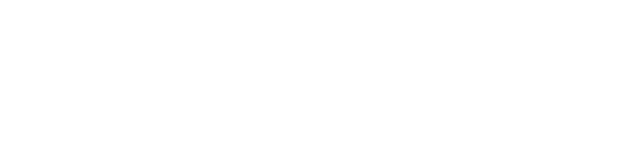
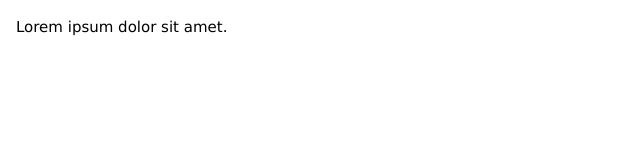
Before and after one commit to sirius-hollowspell/school-projectsnet, a plain HTML site: page index.html in a window 1280 px wide. Shown: the whole page, without its empty margins (0-640 px from the left). Drawn offline with nearby package versions, Linux system fonts and the light colour scheme.

Commit message:
Add filler text to index.html

```diff
--- a/index.html
+++ b/index.html
@@ -31,6 +31,6 @@
     </head>
 
     <body>
-
+        <p class="w3-margin">Lorem ipsum dolor sit amet.</p>
     </body>
 </html>
```
